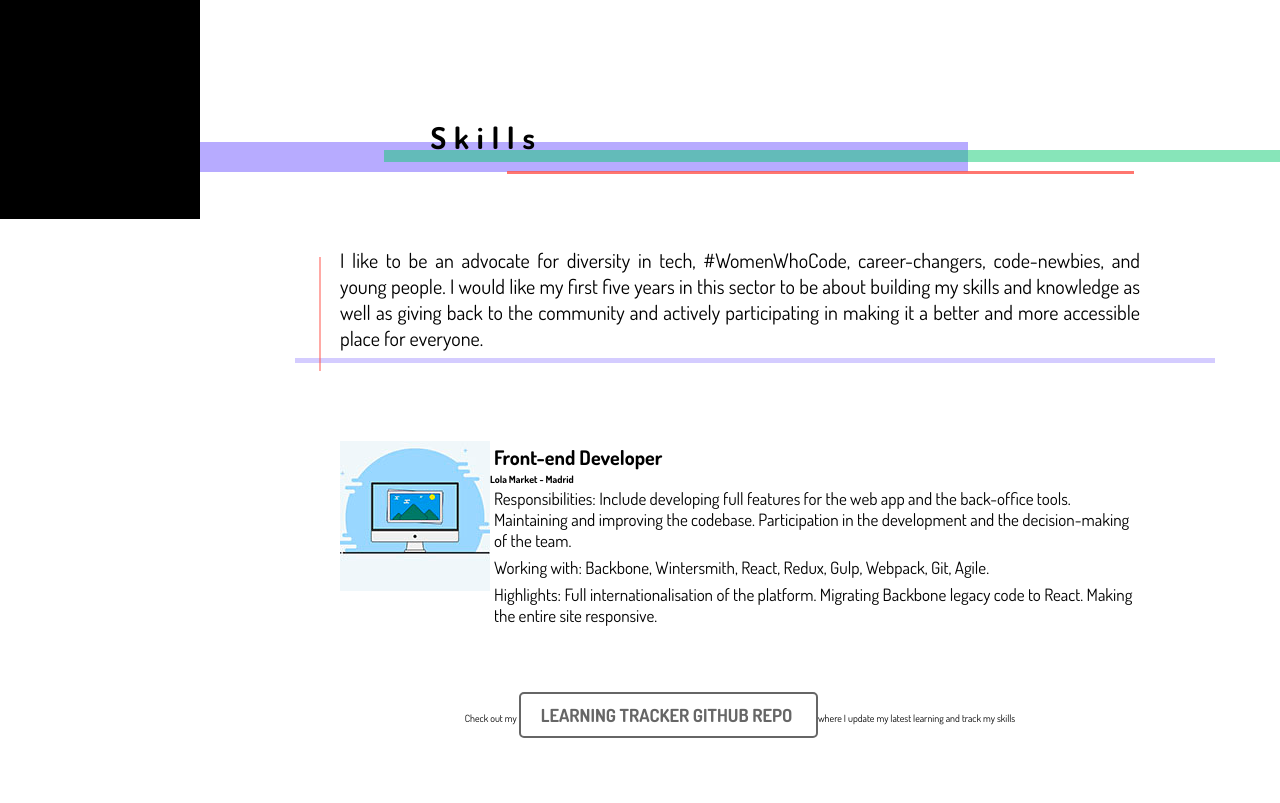
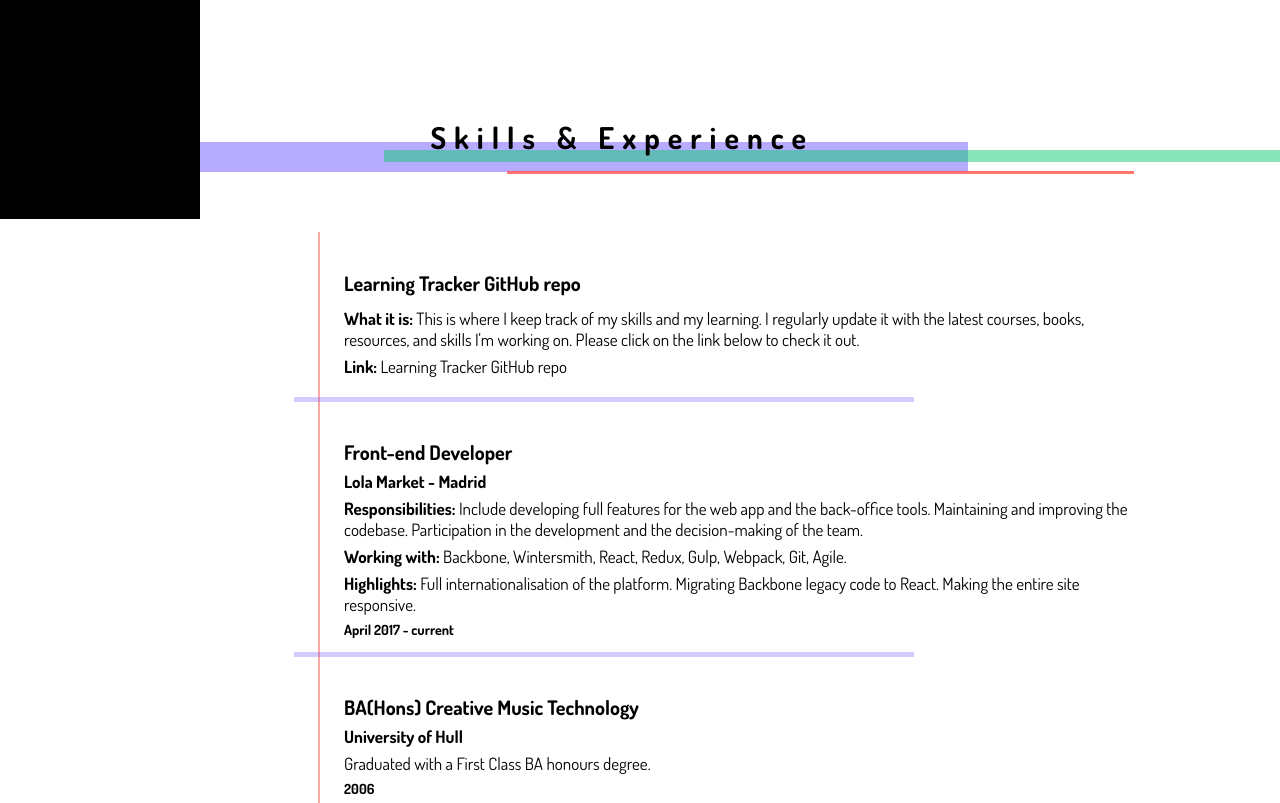
Before and after one commit to Syknapse/Syk-Houdeib, a plain HTML site: page index.html in a window 1280 px wide. Shown: the part 581-1384 px from the top of the page. Drawn offline with nearby package versions, Linux system fonts and the light colour scheme.

Commit message:
Add new skills. Improve texts and layout

```diff
--- a/index.html
+++ b/index.html
@@ -79,31 +79,30 @@
 			<span class="anchor-clear" id="skills"></span>
 
 			<div class="section-title">
-				<h2>Skills</h2>
+				<h2>Skills & Experience</h2>
 				<div class="title-primary"></div>
 	     	 	<div class="title-secondary"></div>
 	     	 	<div class="title-tertiary"></div>
 			</div>
 
-			<div class="skills-info">I like to be an advocate for diversity in tech, #WomenWhoCode, career-changers, code-newbies, and young people. I would like my first five years in this sector to be about building my skills and knowledge as well as giving back to the community and actively participating in making it a better and more accessible place for everyone.</div>
-
 			<div class="skill-cards-container">
 				<div class="skill-cards">
-					<img src="assets/images/responsive.jpg" alt="Responsive design">
 					<div>
 						<h3>Front-end Developer</h3>
 						<h4>Lola Market - Madrid</h4>
-						<p>Responsibilities: Include developing full features for the web app and the back-office tools. Maintaining and improving the codebase. Participation in the development and the decision-making of the team.</p>
-						<p>Working with: Backbone, Wintersmith, React, Redux, Gulp, Webpack, Git, Agile.</p>
-						<p>Highlights: Full internationalisation of the platform. Migrating Backbone legacy code to React. Making the entire site responsive.</p>
+						<ul>
+							<li>
+								<strong>Responsibilities:</strong> Include developing full features for the web app and the back-office tools. Maintaining and improving the codebase. Participation in the development and the decision-making of the team.
+							</li>
+							<li>
+								<strong>Working with:</strong> Backbone, Wintersmith, React, Redux, Gulp, Webpack, Git, Agile.
+							</li>
+							<li>
+								<strong>Highlights:</strong> Full internationalisation of the platform. Migrating Backbone legacy code to React. Making the entire site responsive.
+							</li>
+						</ul>
 					</div>
 				</div>
-			</div>
-
-			<div class="skills-button-container">
-				Check out my
-				<a class="skills-button-link" href="https://github.com/Syknapse/My-Learning-Tracker/blob/master/README.md" target="_blank">Learning Tracker GitHUb repo </a>
-				where I update my latest learning and track my skills
 			</div>
 
 		</section>
@@ -118,6 +117,10 @@
 				<div class="title-primary"></div>
 	     	 	<div class="title-secondary"></div>
 	     	 	<div class="title-tertiary"></div>
+			</div>
+
+			<div class="skills-info">
+				I would like my first five years in this sector to be about building my skills and knowledge as well as actively participating in the community and in making it a better and more accessible place for everyone. I like to be an advocate for diversity in tech, #WomenWhoCode, career-changers, code-newbies, and to get involved in teaching coding skills.
 			</div>
 
 			<div class="about-me">
--- a/src/css/style.css
+++ b/src/css/style.css
@@ -13,6 +13,10 @@ a {
 	text-decoration: none;
 	color: inherit;
 	text-align: center;
+}
+
+ul {
+	list-style: none;
 }
 
 /*main purple: #7158ff
@@ -306,6 +310,19 @@ h2 {
 /* ----- box style end----- */
 
 /* --------------- SKILLS start --------------- */
+.skill-cards-container {
+    position: relative;
+}
+
+.skill-cards-container::before {
+	content: "";
+    position: absolute;
+    height: 105%;
+    border-left: 2px solid rgba(255, 84, 76, 0.5);
+    top: -10px;
+    left: 10px;
+}
+
 .skills-info {
 	position: relative;
 	width: 80vw;
@@ -317,17 +334,23 @@ h2 {
 }
 
 .skill-cards {
+	position: relative;
 	display: flex;
+	flex-direction: column;
+	width: 100%;
 	box-sizing: border-box;
 	max-width: 800px;  /* compatibility large screen fallback*/
 	margin: 25px auto;
-	padding: 0 32px;
-	overflow: hidden;
 }
 
-.skill-cards img {
-	width: 150px;
-	height: 150px;
+.skill-cards::after {
+	content: "";
+    position: absolute;
+    width: 50vw;
+    max-width: 620px;
+    border-bottom: 5px solid rgba(113, 88, 255, 0.3);
+    left: -46px;
+    bottom: -16px;
 }
 
 .skill-cards h3 {
@@ -335,34 +358,32 @@ h2 {
 	padding: 3px 4px;
 }
 
-.skill-cards p {
+.skill-cards .skill-card-highlight,
+.skill-cards h4 {
 	font-size: 1.7em;
 	padding: 3px 4px;
 }
 
-/*skills link button*/
-.skills-button-container {
-	text-align: center;
-	margin-top: 50px;
+/*skills link*/
+.skills-link:hover {
+	border-bottom: 1px solid;
+}
+.skill-cards p {
+	font-size: 1.4em;
+	padding: 3px 4px;
 }
 
-.skills-button-link {
-	font-size: 1.8em;
-	font-weight: 700;
-	color: #666;
-	padding: 10px 20px;
-	border: 2px solid #666;
-	text-transform: uppercase;
-	border-radius: 5px;
-	-webkit-transition: 0.3s;
-	transition: 0.3s;
-}
-
-.skills-button-link:hover {
-	background-color: #666;
-	color: white;
-	border-radius: 15px;
-	border: 3px solid black;
+/* ¡¡ ¡¡ Progressive Enhancement ¡¡ ¡¡ */
+@supports (display: flex){
+	.skill-cards-container {
+		display: flex;
+		flex-direction: column;
+		justify-content: center;  /* fallback */
+		justify-content: flex-start;
+		max-width: 800px;
+		padding: 0 32px;
+		margin: auto;
+	}
 }
 
 @media screen and (max-width: 320px){
@@ -370,7 +391,8 @@ h2 {
 		font-size: 1.8em;
 	}
 
-	.skill-cards p {
+	.skill-cards .skill-card-highlight,
+	.skill-cards h4 {
 		font-size: 1.5em;
 	}
 }
@@ -680,18 +702,7 @@ footer {
 			margin-left: 2vw;
 		}
 
-		/* skills */
-		.skill-cards-container {
-			display: flex;
-			flex-wrap: wrap;
-			justify-content: center;  /* fallback Edge */
-			justify-content: space-evenly;
-			margin: auto;
-		}
-		.skill-cards {
-			padding: 0;
-		}
-		.skill-cards p {
+		.skill-cards .skill-card-highlight {
 			font-size: 1.7em;
 		}
 	}
--- /dev/null
+++ b/src/data/skills.js
@@ -0,0 +1,49 @@
+const skills = [
+    {
+        title: 'Learning Tracker GitHub repo',
+        subtitle: '',
+        highlights: [
+            {
+                title: 'What it is:',
+                text: 'This is where I keep track of my skills and my learning. I regularly update it with the latest courses, books, resources, and skills I\'m working on. Please click on the link below to check it out.',
+            },
+            {
+                title: 'Link:',
+                text: '<a class="skills-link" href="https://github.com/Syknapse/My-Learning-Tracker/blob/master/README.md" target="_blank">Learning Tracker GitHub repo </a>',
+            },
+        ],
+        additional: ''
+    },
+    {
+        title: 'Front-end Developer',
+        subtitle: 'Lola Market - Madrid',
+        highlights: [
+            {
+                title: 'Responsibilities:',
+                text: 'Include developing full features for the web app and the back-office tools. Maintaining and improving the codebase. Participation in the development and the decision-making of the team.',
+            },
+            {
+                title: 'Working with:',
+                text: 'Backbone, Wintersmith, React, Redux, Gulp, Webpack, Git, Agile.',
+            },
+            {
+                title: 'Highlights:',
+                text: 'Full internationalisation of the platform. Migrating Backbone legacy code to React. Making the entire site responsive.',
+            },
+        ],
+        additional: 'April 2017 - current'
+    },
+    {
+        title: 'BA(Hons) Creative Music Technology',
+        subtitle: 'University of Hull',
+        highlights: [
+            {
+                title: '',
+                text: 'Graduated with a First Class BA honours degree.',
+            },
+        ],
+        additional: '2006'
+    },
+]
+
+export default skills
--- /dev/null
+++ b/src/js/components/SkillCard.js
@@ -0,0 +1,19 @@
+export function SkillCard(data) {
+
+    let skillTemplate = `
+        <div class="skill-cards">
+            <h3>${data.title}</h3>
+            <h4>${data.subtitle}</h4>
+            <ul>
+                ${data.highlights.map( highlight => `
+                    <li class="skill-card-highlight">
+                        <strong>${highlight.title}</strong> ${highlight.text}
+                    </li>` ).join('')
+                }
+            </ul>
+            <p><strong>${data.additional}</strong></p>
+        </div>
+    `
+
+    return skillTemplate
+}
--- a/src/js/script.js
+++ b/src/js/script.js
@@ -1,10 +1,12 @@
 import navCategories from '../data/nav_categories.js'
 import featuredLinks from '../data/featured_links.js'
+import skills from '../data/skills.js'
 import projects from '../data/projects.js'
 import publications from '../data/publications.js'
 import contactLinks from '../data/contact_links.js'
 import { NavButton } from './components/NavButton.js'
 import { ContactButton } from './components/ContactButton.js'
+import { SkillCard } from './components/SkillCard.js'
 import { ProjectCard } from './components/ProjectCard.js'
 import { PublicationCard } from './components/PublicationCard.js'
 
@@ -20,6 +22,12 @@ const sections = [
     target: '.home-links-container',
     data: featuredLinks,
     component: ContactButton,
+  },
+  {
+    name: 'Skills & Experience',
+    target: '.skill-cards-container',
+    data: skills,
+    component: SkillCard,
   },
   {
     name: 'Projects',
```
